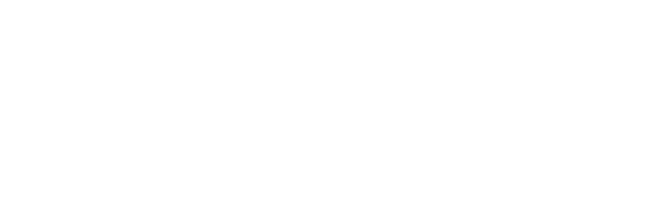
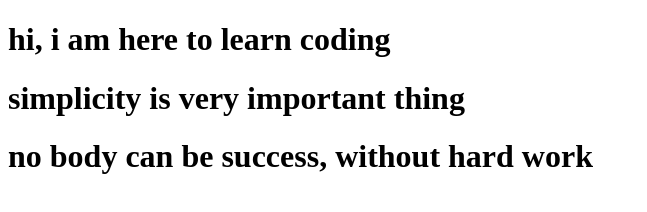
Before and after one commit to mdraihanuddin57/second-rep, a plain HTML site: page index.html in a window 1280 px wide. Shown: the whole page, without its empty margins (0-647 px from the left). Drawn offline with Linux system fonts and the light colour scheme.

Commit message:
heading added

```diff
--- a/index.html
+++ b/index.html
@@ -7,6 +7,8 @@
     <title>second-rep</title>
 </head>
 <body>
-
+    <h1>hi, i am here to learn coding</h1>
+    <h1>simplicity is very important thing</h1>
+    <h1>no body can be success, without hard work</h1>
 </body>
 </html>
```
